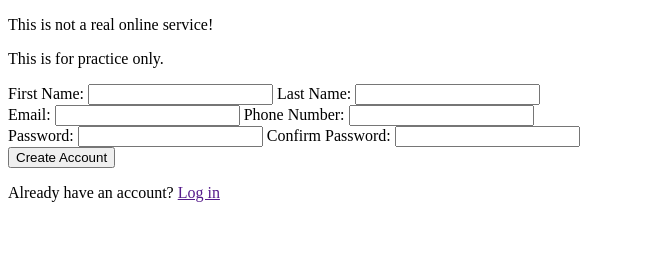
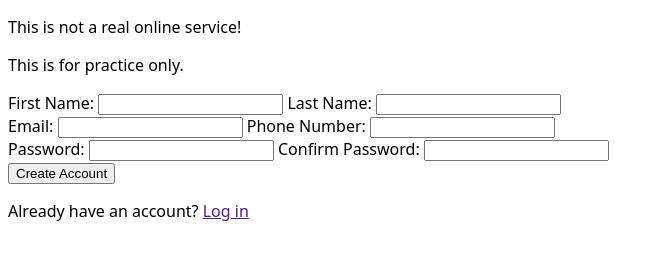
Before and after one commit to emramos21/Sign-Up-Form, a plain HTML site: page index.html in a window 1280 px wide. Shown: the whole page, without its empty margins (0-664 px from the left). Drawn offline with Linux system fonts and the light colour scheme.

Commit message:
starting in CSS

```diff
--- a/index.html
+++ b/index.html
@@ -4,6 +4,7 @@
     <meta charset="UTF-8">
     <meta name="viewport" content="width=device-width, initial-scale=1.0">
     <title>Sign Up Page</title>
+    <link rel="stylesheet" href="style.css">
 </head>
 <body>
     <div class="background-imgage">
--- a/style.css
+++ b/style.css
@@ -0,0 +1,3 @@
+body {
+    font-family: system-ui, -apple-system, BlinkMacSystemFont, 'Segoe UI', Roboto, Oxygen, Ubuntu, Cantarell, 'Open Sans', 'Helvetica Neue', sans-serif;
+}
```
